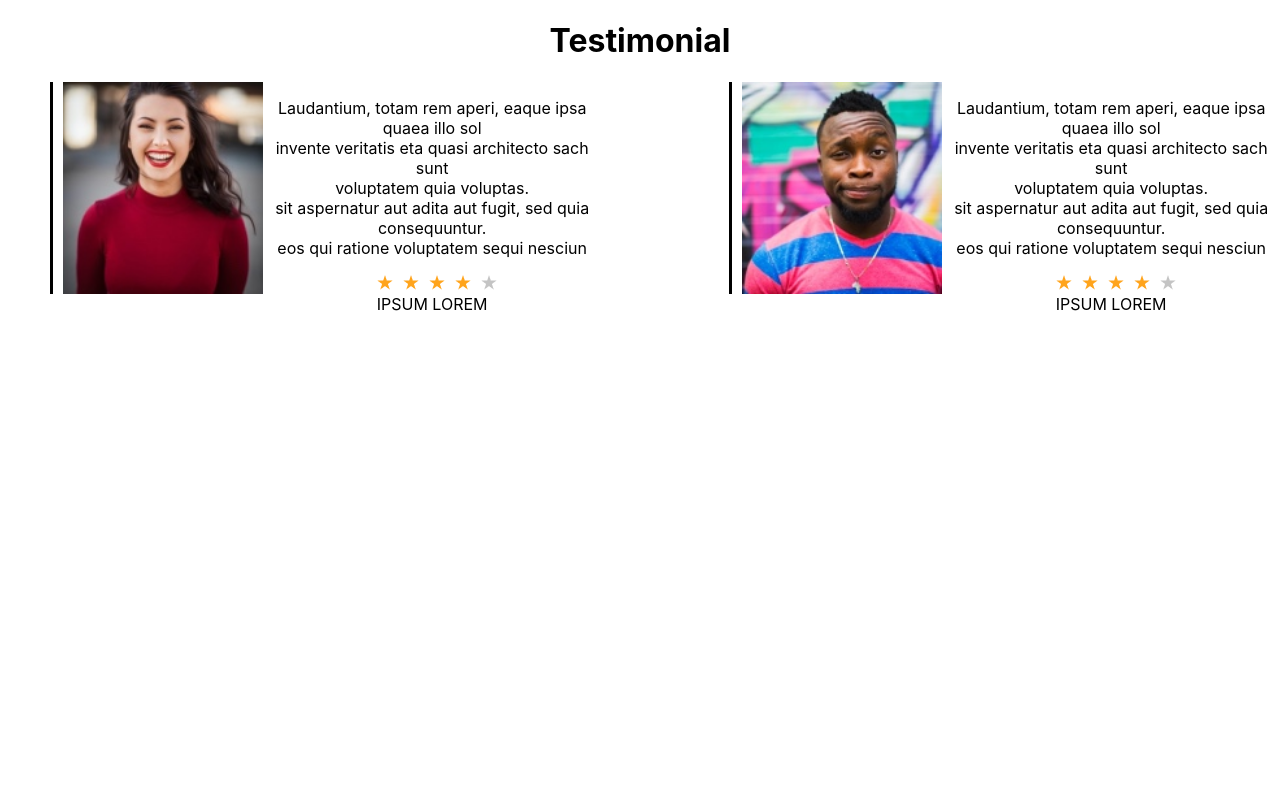
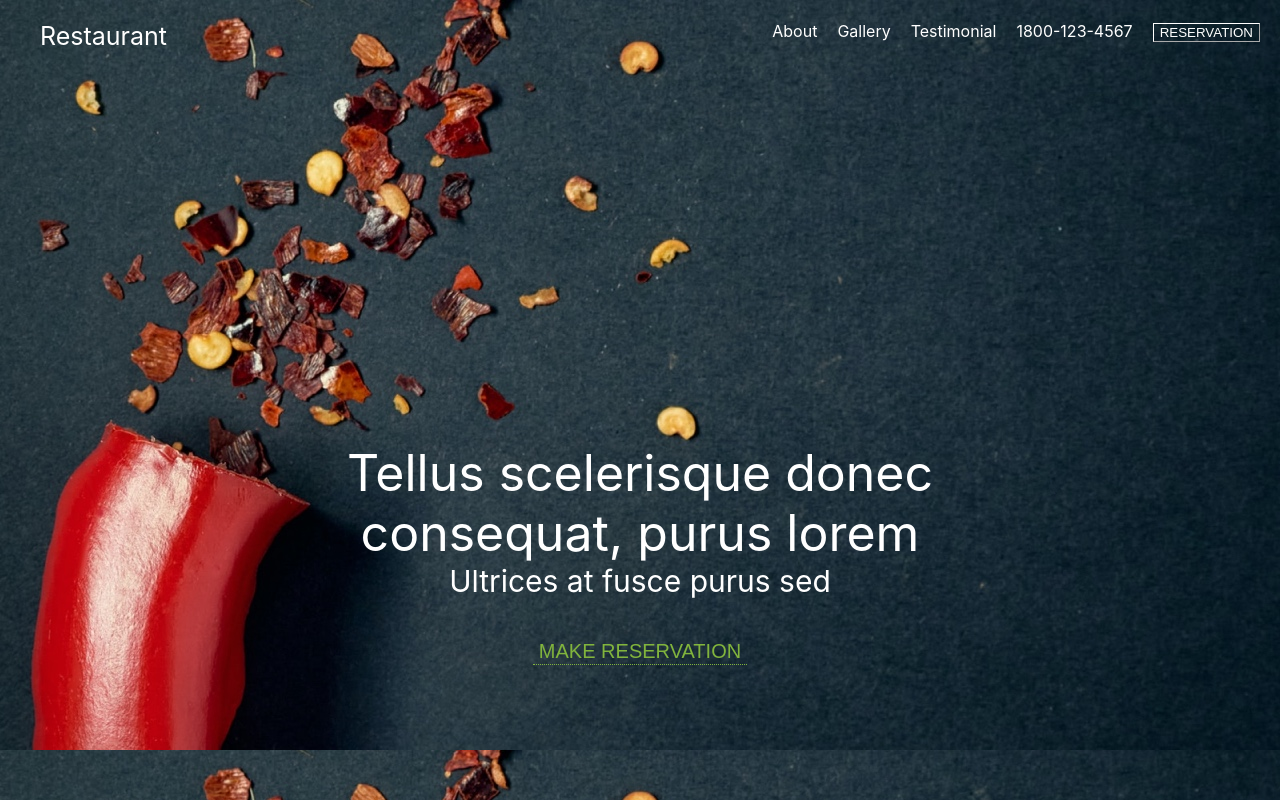
Before and after one commit to tony-shifflett/ga-restaurant, a React (Create React App) app: page /testimonial in a window 1280 px wide. Shown: the top 802 px of the page. Built offline with nearby package versions, Linux system fonts and the light colour scheme.

Commit message:
changed page navigation to scroll; modified styling to accomodate

```diff
--- a/package.json
+++ b/package.json
@@ -16,7 +16,8 @@
     "start": "react-scripts start",
     "build": "react-scripts build",
     "test": "react-scripts test",
-    "eject": "react-scripts eject"
+    "eject": "react-scripts eject",
+    "dev": "nodemon start"
   },
   "eslintConfig": {
     "extends": [
@@ -35,5 +36,8 @@
       "last 1 firefox version",
       "last 1 safari version"
     ]
+  },
+  "devDependencies": {
+    "nodemon": "^2.0.15"
   }
 }
--- a/src/App.js
+++ b/src/App.js
@@ -1,5 +1,5 @@
 import './styles/App.css';
-import {Routes, Route} from 'react-router-dom';
+// import {Routes, Route} from 'react-router-dom';
 import Landing from './pages/Landing';
 import About from './pages/About';
 import Gallery from './pages/Gallery';
@@ -8,12 +8,16 @@ import Testimonial from './pages/Testimonial';
 function App() {
   return (
     <div className="App">
-      <Routes>
+      {/* <Routes>
         <Route exact path="/" element={<Landing/>}/>
         <Route exact path="/about" element={<About/>}/>
         <Route exact path="/gallery" element ={<Gallery/>}/>
         <Route exact path="testimonial" element={<Testimonial/>}/>
-      </Routes>
+      </Routes> */}
+      <Landing/>
+      <About/>
+      <Gallery/>
+      <Testimonial/>
     </div>
   );
 }
--- a/src/components/Navbar.js
+++ b/src/components/Navbar.js
@@ -1,6 +1,6 @@
 import React from 'react'
 import '../styles/Navbar.css'
-import {Link} from 'react-router-dom'
+// import {Link} from 'react-router-dom'
 
 const Navbar = () => {
   return (
@@ -10,9 +10,14 @@ const Navbar = () => {
                 <li>Restaurant</li>
             </div>
             <div className='nav-menu-items'>
-            <li><Link className="name-menu-item" to="/about">About</Link></li>
+            {/* <li><Link className="name-menu-item" to="/about">About</Link></li>
             <li><Link className="name-menu-item" to="/gallery">Gallery</Link></li>
             <li><Link className="name-menu-item" to="/testimonial">Testimonial</Link></li>
+            <li>1800-123-4567</li>
+            <li><button type="button">RESERVATION</button></li> */}
+            <li><a className="name-menu-item" href="#about-page">About</a></li>
+            <li><a className="name-menu-item" href="#gallery">Gallery</a></li>
+            <li><a className="name-menu-item" href="#reviews">Testimonial</a></li>
             <li>1800-123-4567</li>
             <li><button type="button">RESERVATION</button></li>
             </div>
--- a/src/pages/Testimonial.js
+++ b/src/pages/Testimonial.js
@@ -1,5 +1,6 @@
 import React from 'react'
 import CustomerReviews from '../components/CustomerReviews'
+import '../styles/Testimonial.css'
 
 
 const Testimonial = () => {
--- a/src/styles/CustomerReviews.css
+++ b/src/styles/CustomerReviews.css
@@ -1,7 +1,7 @@
 #customer-review-body {
     display: flex;
     flex-direction: row;
-    align-content: space-between;
+    justify-content: space-around;
 }
 
 
@@ -9,16 +9,20 @@
     display: flex;
     flex-direction: row;
     border-left: 3px solid black;
+    margin-top: 10vh;
+    background-color: white;
+    max-width: 33vw;
+    height: auto;
 }
+
 
 .review-card img {
     margin-left: 10px;
+    height: auto;
+    width: auto;
 }
 
-.review-card:first-of-type {
-    margin-left: 50px;
-}
 
-.review-card:nth-last-of-type(2) {
+/* .review-card:nth-last-of-type(2) {
     padding-right: 10%;
-}
+} */
--- a/src/styles/ImageGallery.css
+++ b/src/styles/ImageGallery.css
@@ -1,9 +1,5 @@
 #image-gallery {
     padding-top: 10%;
-    /* display: grid;
-    grid-template-rows: repeat(2, 1fr);
-    grid-template-columns: repeat(6, 1fr);
-    gap: 10px; */
     display: flex;
     flex-direction: row;
     flex-wrap: wrap;
@@ -11,13 +7,18 @@
     padding-top: 0%;
 }
 
+#small-images {
+    display: flex;
+    justify-content: space-between;
+    margin-top: 3px;
+}
 
 #large-images img {
     height: 100%;
-    width: 50%;
+    max-width: 50%;
 }
 
 #small-images img {
-    height: 100%;
-    width: 33%;
+    max-height: 100%;
+    max-width: 33%;
 }
--- a/src/styles/Testimonial.css
+++ b/src/styles/Testimonial.css
@@ -1,4 +1,6 @@
-#reviews{
+#reviews {
     background-color: rgb(239, 237, 237);
-    height: 33vh;
+    height: 66vh;
+    margin-top: 33vh;
+    padding-top: 15vh;
 }
```
Also changed, not shown: 1 other file (tests, documents, lock files or other folders).
